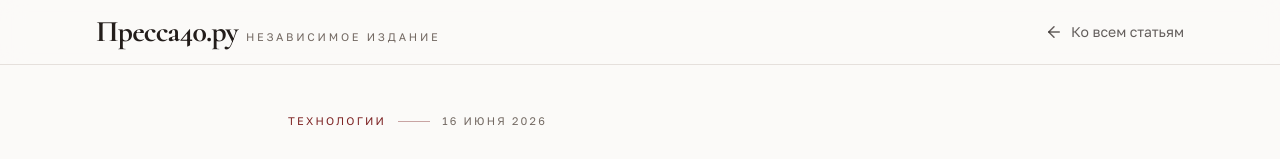
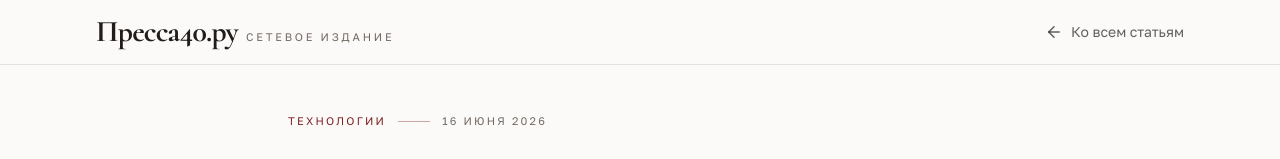
Before and after one commit to pr-poehali-dev/wp-news-site-creation, a React (Vite) app: page /article/algoritmy-kotorye-uchatsya-zabyvat in a window 1280 px wide. Shown: the top 159 px of the page. Built offline with nearby package versions, Linux system fonts and the light colour scheme.

Commit message:
fix: replace independent with network edition

```diff
--- a/src/data/articles.ts
+++ b/src/data/articles.ts
@@ -37,7 +37,7 @@ export const ARTICLES: Article[] = [
 ];
 
 export const SITE_NAME = 'Пресса40.ру';
-export const SITE_TAGLINE = 'независимое издание';
+export const SITE_TAGLINE = 'сетевое издание';
 
 export const NAV = ['Главная', 'Новости', 'Архив', 'Категории', 'О сайте', 'Контакты'];
 
--- a/src/pages/Index.tsx
+++ b/src/pages/Index.tsx
@@ -76,7 +76,7 @@ export default function Index() {
       <div className="border-b border-border bg-secondary/40">
         <div className="container max-w-6xl flex items-center justify-between py-2 text-[11px] uppercase tracking-[0.2em] text-muted-foreground">
           <span>Четверг, 18 июня 2026</span>
-          <span className="hidden sm:inline">Независимое издание о людях и идеях</span>
+          <span className="hidden sm:inline">Сетевое издание</span>
         </div>
       </div>
 
@@ -287,7 +287,7 @@ export default function Index() {
           <div className="md:col-span-2">
             <span className="font-serif text-2xl font-bold">{SITE_NAME}</span>
             <p className="mt-3 text-sm text-muted-foreground max-w-xs leading-relaxed">
-              Независимое издание о людях и идеях. © 2026. Все материалы вымышлены.
+              Сетевое издание. © 2026. Все материалы вымышлены.
             </p>
           </div>
           <div>
```
